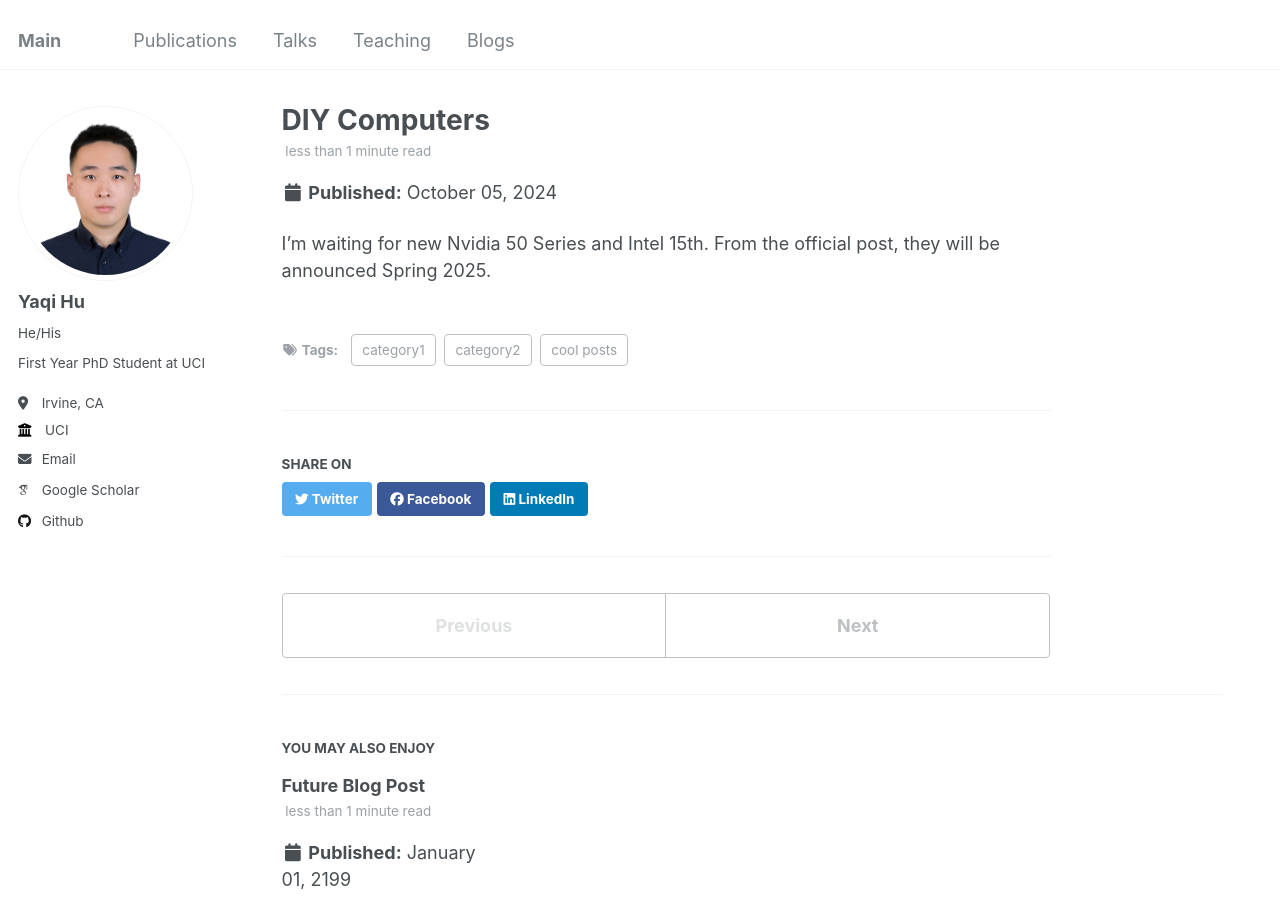
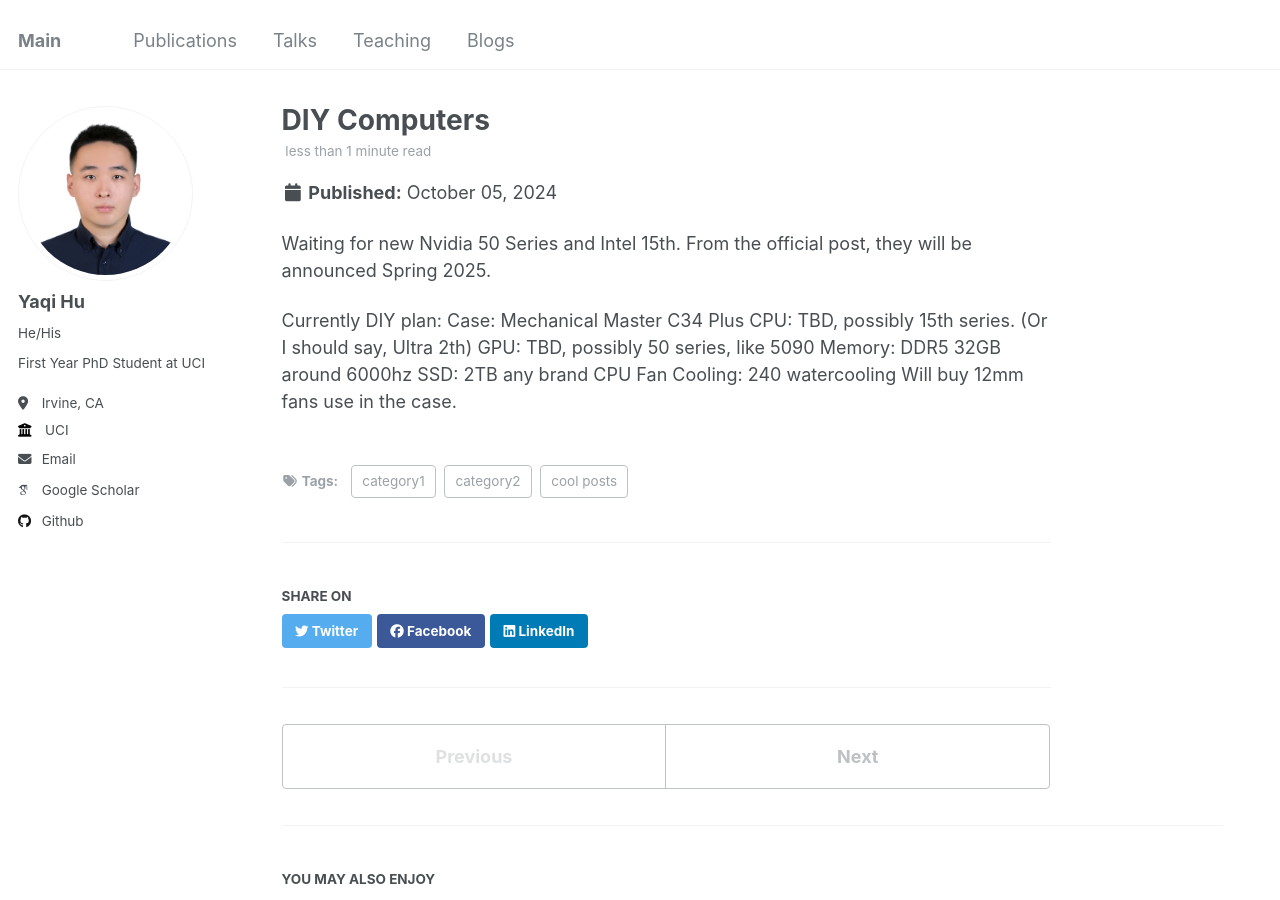
Before and after one commit to YaqiHu23/YaqiHu23.github.io, a Jekyll site: the page built from _posts/2024-10-05-DIY_Computers.md, in a window 1280 px wide and 900 px high. Built offline with Jekyll 4.4.1, drawn with Linux system fonts in a browser that asks for light colours; some web fonts are replaced.

Commit message:
version_v0.2

```diff
--- a/_posts/2024-10-05-DIY_Computers.md
+++ b/_posts/2024-10-05-DIY_Computers.md
@@ -8,4 +8,13 @@ tags:
   - category2
 ---
 
-I'm waiting for new Nvidia 50 Series and Intel 15th. From the official post, they will be announced Spring 2025.
+Waiting for new Nvidia 50 Series and Intel 15th. From the official post, they will be announced Spring 2025.
+
+Currently DIY plan:
+Case: Mechanical Master C34 Plus
+CPU: TBD, possibly 15th series. (Or I should say, Ultra 2th)
+GPU: TBD, possibly 50 series, like 5090
+Memory: DDR5 32GB around 6000hz
+SSD: 2TB any brand
+CPU Fan Cooling: 240 watercooling
+Will buy 12mm fans use in the case.
```
Also changed, not shown: _pages/about.md (+1 -0 lines).
